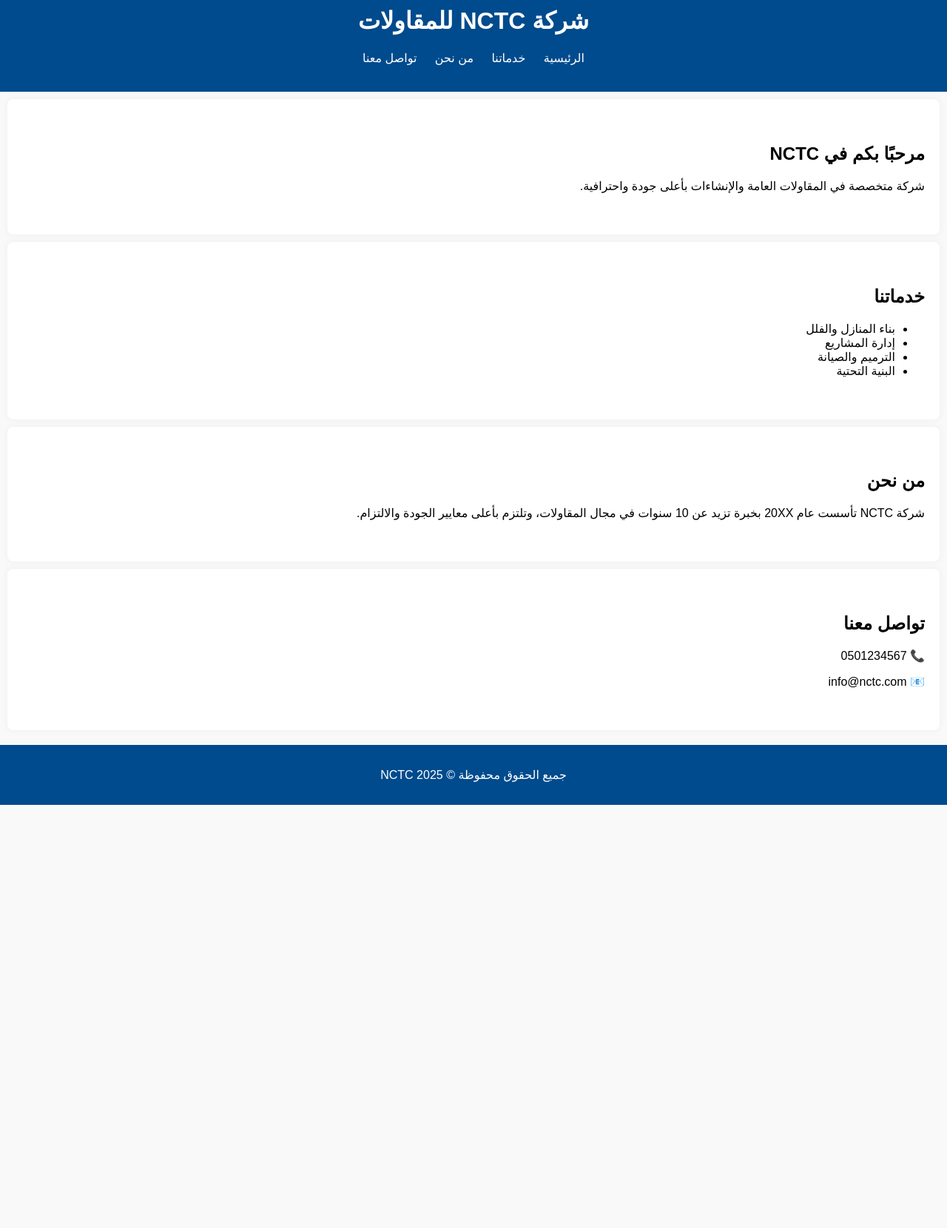
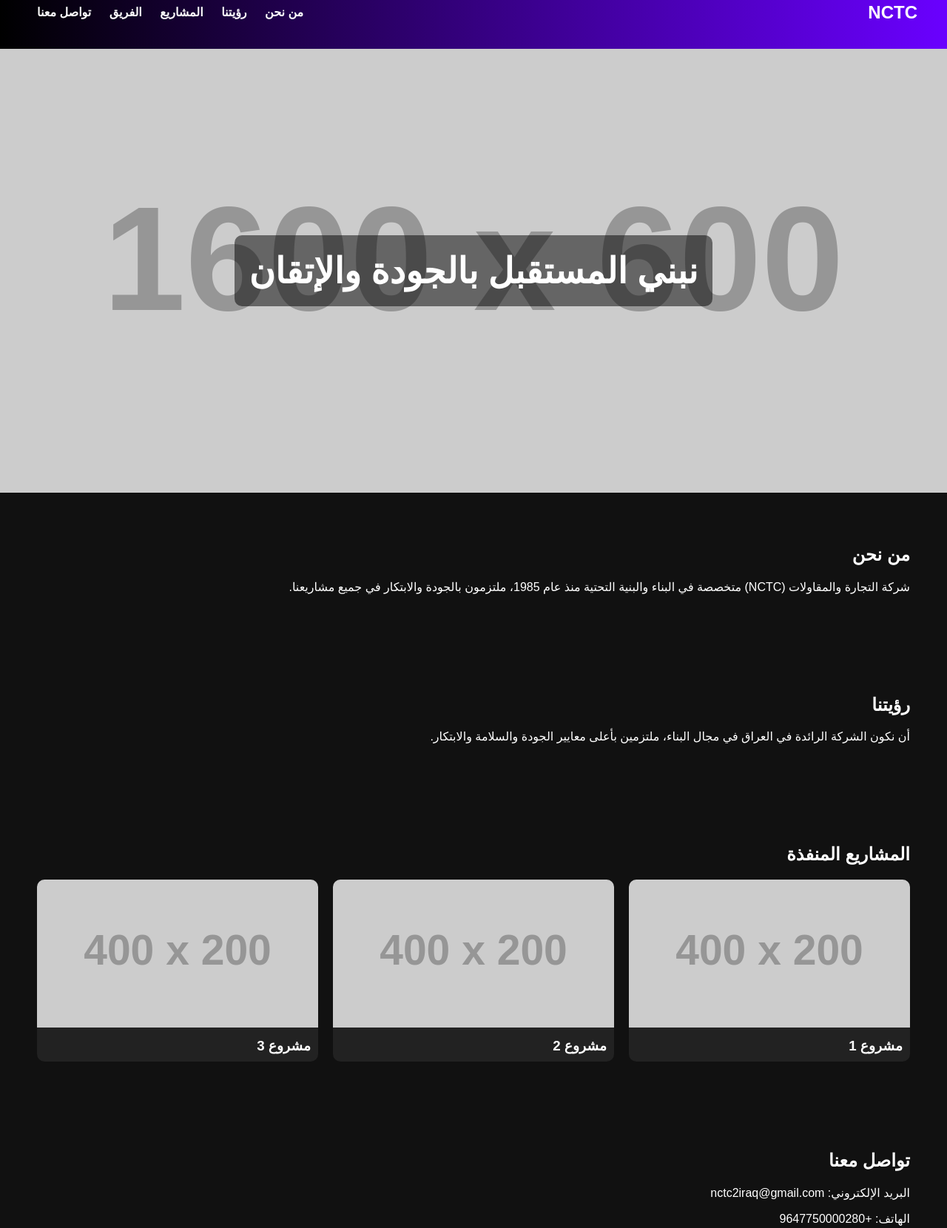
Before and after one commit to ahmed4iot/sum-web-app, a plain HTML site: page index.html in a window 1280 px wide. Shown: the part 32-1692 px from the top of the page at 74% size. Before the commit the page ends 1120 px from the top, so only its background shows below. Drawn offline with Linux system fonts and the light colour scheme; placeholder pictures from the web are drawn by us.

Commit message:
تحديث تصميم أو محتوى الموقع

```diff
--- a/index.html
+++ b/index.html
@@ -1,52 +1,127 @@
 <!DOCTYPE html>
-<html lang="ar">
+<html lang="ar" dir="rtl">
 <head>
     <meta charset="UTF-8">
-  <meta name="viewport" content="width=device-width, initial-scale=1">
-  <title>شركة NCTC للمقاولات</title>
-  <link rel="stylesheet" href="style.css">
+    <meta name="viewport" content="width=device-width, initial-scale=1.0">
+    <title>NCTC - شركة التجارة والمقاولات</title>
+    <style>
+        body {
+            margin: 0;
+            font-family: 'Cairo', sans-serif;
+            background-color: #111;
+            color: white;
+        }
+        header {
+            background: linear-gradient(to left, #6a00ff, #000);
+            padding: 15px 40px;
+            display: flex;
+            justify-content: space-between;
+            align-items: center;
+        }
+        nav a {
+            color: white;
+            margin: 0 10px;
+            text-decoration: none;
+            font-weight: bold;
+        }
+        .hero {
+            background: url('https://via.placeholder.com/1600x600') center/cover;
+            height: 500px;
+            display: flex;
+            flex-direction: column;
+            justify-content: center;
+            align-items: center;
+            text-align: center;
+        }
+        .hero h1 {
+            font-size: 3rem;
+            background: rgba(0,0,0,0.5);
+            padding: 20px;
+            border-radius: 10px;
+        }
+        section {
+            padding: 50px;
+            max-width: 1200px;
+            margin: auto;
+        }
+        .projects {
+            display: grid;
+            grid-template-columns: repeat(auto-fit, minmax(250px, 1fr));
+            gap: 20px;
+        }
+        .card {
+            background: #222;
+            border-radius: 10px;
+            overflow: hidden;
+        }
+        .card img {
+            width: 100%;
+            height: 200px;
+            object-fit: cover;
+        }
+        .card h3 {
+            margin: 10px;
+        }
+        footer {
+            background: #000;
+            text-align: center;
+            padding: 20px;
+            margin-top: 50px;
+        }
+    </style>
 </head>
 <body>
     <header>
-    <h1>شركة NCTC للمقاولات</h1>
+        <h2>NCTC</h2>
         <nav>
-      <ul>
-        <li><a href="#home">الرئيسية</a></li>
-        <li><a href="#services">خدماتنا</a></li>
-        <li><a href="#about">من نحن</a></li>
-        <li><a href="#contact">تواصل معنا</a></li>
-      </ul>
+            <a href="#about">من نحن</a>
+            <a href="#vision">رؤيتنا</a>
+            <a href="#projects">المشاريع</a>
+            <a href="#team">الفريق</a>
+            <a href="#contact">تواصل معنا</a>
         </nav>
     </header>
 
-  <section id="home">
-    <h2>مرحبًا بكم في NCTC</h2>
-    <p>شركة متخصصة في المقاولات العامة والإنشاءات بأعلى جودة واحترافية.</p>
-  </section>
-
-  <section id="services">
-    <h2>خدماتنا</h2>
-    <ul>
-      <li>بناء المنازل والفلل</li>
-      <li>إدارة المشاريع</li>
-      <li>الترميم والصيانة</li>
-      <li>البنية التحتية</li>
-    </ul>
+    <section class="hero">
+        <h1>نبني المستقبل بالجودة والإتقان</h1>
     </section>
 
     <section id="about">
         <h2>من نحن</h2>
-    <p>شركة NCTC تأسست عام 20XX بخبرة تزيد عن 10 سنوات في مجال المقاولات، وتلتزم بأعلى معايير الجودة والالتزام.</p>
+        <p>شركة التجارة والمقاولات (NCTC) متخصصة في البناء والبنية التحتية منذ عام 1985، ملتزمون بالجودة والابتكار في جميع مشاريعنا.</p>
+    </section>
+
+    <section id="vision">
+        <h2>رؤيتنا</h2>
+        <p>أن نكون الشركة الرائدة في العراق في مجال البناء، ملتزمين بأعلى معايير الجودة والسلامة والابتكار.</p>
+    </section>
+
+    <section id="projects">
+        <h2>المشاريع المنفذة</h2>
+        <div class="projects">
+            <div class="card">
+                <img src="https://via.placeholder.com/400x200" alt="مشروع 1">
+                <h3>مشروع 1</h3>
+            </div>
+            <div class="card">
+                <img src="https://via.placeholder.com/400x200" alt="مشروع 2">
+                <h3>مشروع 2</h3>
+            </div>
+            <div class="card">
+                <img src="https://via.placeholder.com/400x200" alt="مشروع 3">
+                <h3>مشروع 3</h3>
+            </div>
+        </div>
     </section>
 
     <section id="contact">
         <h2>تواصل معنا</h2>
-    <p>📞 0501234567</p>
-    <p>📧 info@nctc.com</p>
+        <p>البريد الإلكتروني: nctc2iraq@gmail.com</p>
+        <p>الهاتف: +9647750000280</p>
     </section>
 
     <footer>
-    <p>جميع الحقوق محفوظة &copy; NCTC 2025</p>
+        <p>© 2025 NCTC - جميع الحقوق محفوظة</p>
     </footer>
 </body>
 </html>
```
Lines whose indentation alone changed are shown as unchanged.
